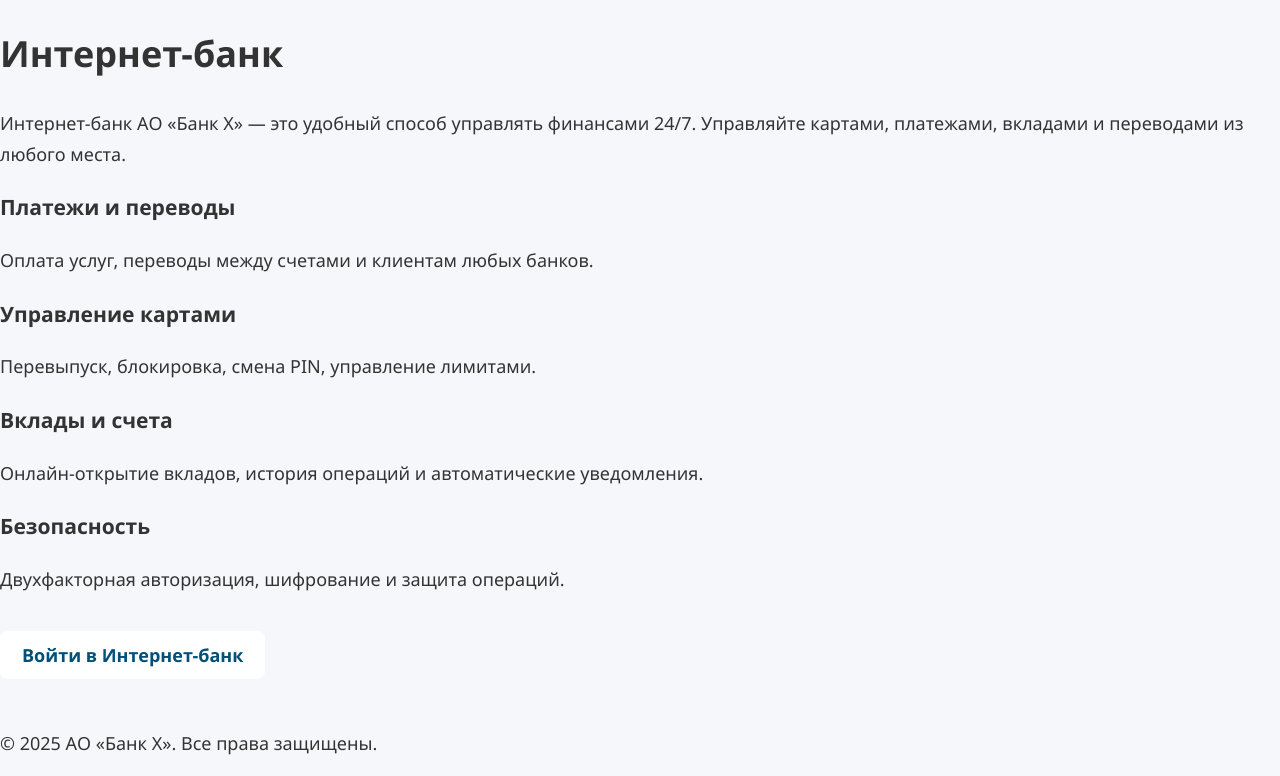
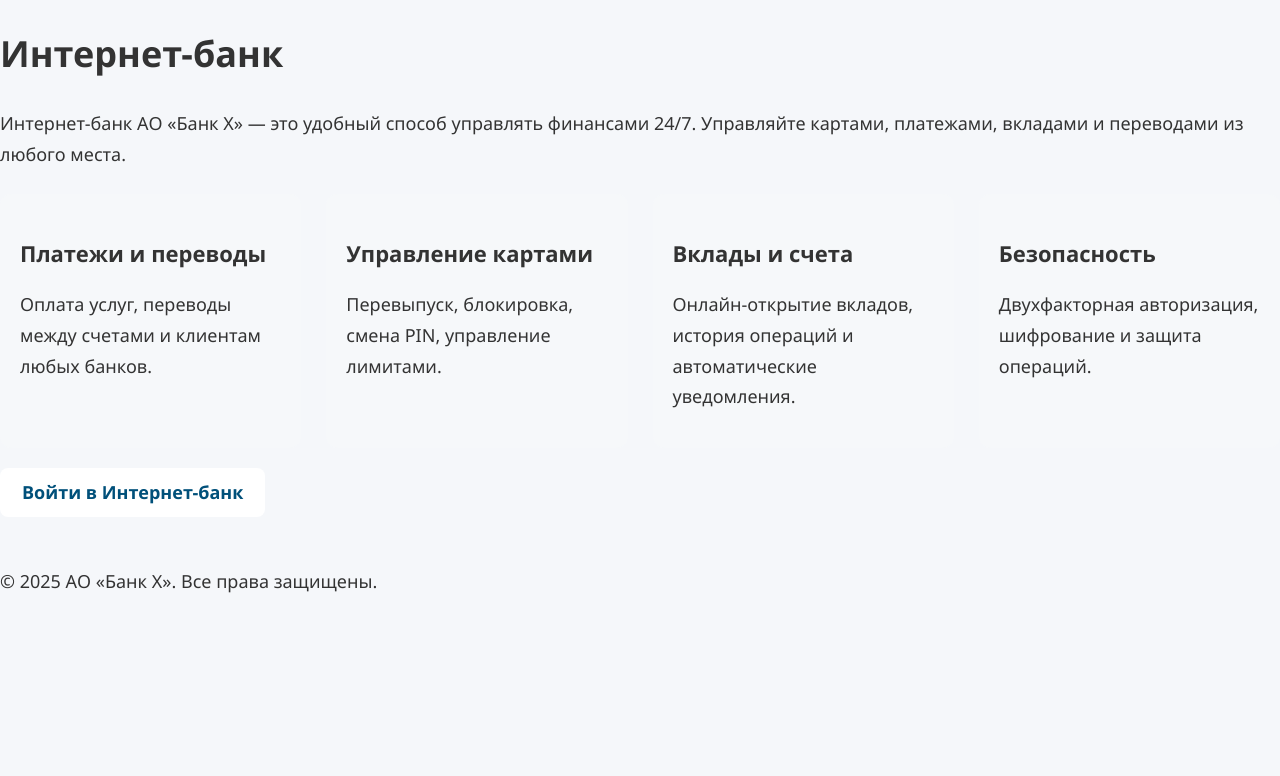
Before and after one commit to k87938433-sudo/bank, a PHP site: page /internet.php in a window 1280 px wide. Shown: the part 143-919 px from the top of the page. After the commit the page ends 736 px from the top, so only its background shows below. Run offline with PHP 8.4, Linux system fonts and the light colour scheme.

Commit message:
Update style.css

```diff
--- a/css/style.css
+++ b/css/style.css
@@ -552,3 +552,48 @@ body.accessible.dark {
     font-size: 16px;
     line-height: 1.6;
 }
+.internet-grid {
+    display: grid;
+    grid-template-columns: repeat(auto-fit, minmax(240px, 1fr));
+    gap: 25px;
+    margin-top: 25px;
+}
+
+.ib-card {
+    background: #f6f8fa;
+    padding: 20px;
+    border-radius: 12px;
+    transition: 0.3s;
+}
+
+.ib-card:hover {
+    background: #e9eef5;
+}
+
+.ib-card h3 {
+    margin-bottom: 10px;
+    font-size: 22px;
+}
+.loan-form label {
+    display: block;
+    margin-bottom: 18px;
+    font-weight: 600;
+}
+
+.loan-form input,
+.loan-form textarea {
+    width: 100%;
+    padding: 12px;
+    border: 1px solid #ccd3dd;
+    border-radius: 8px;
+    font-size: 16px;
+    margin-top: 5px;
+}
+.deposit-form select {
+    width: 100%;
+    padding: 12px;
+    border: 1px solid #ccd3dd;
+    border-radius: 8px;
+    font-size: 16px;
+    margin-top: 5px;
+}
```
